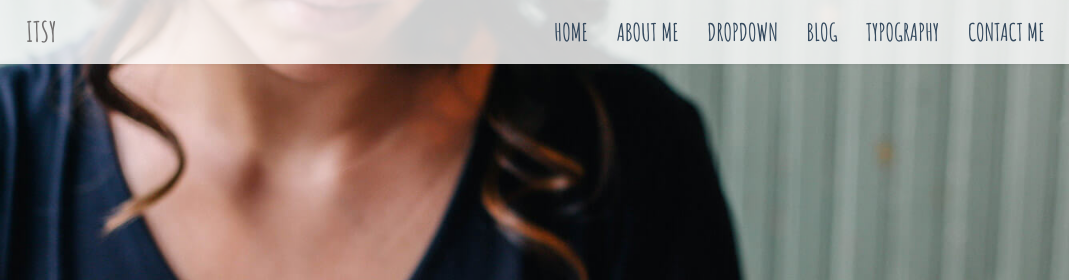
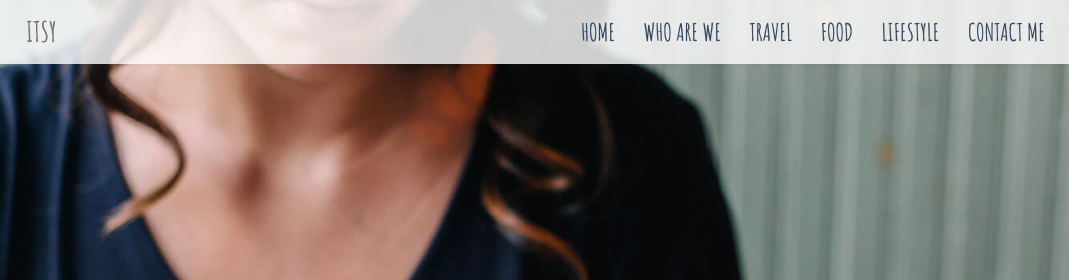
Before and after one commit to imlifeoholic/imlifeoholic.github.io, a plain HTML site: page index.html in a window 1280 px wide. Shown: the top 280 px of the page, 0-1069 px from the left. Drawn offline with Linux system fonts and the light colour scheme.

Commit message:
Changing menu options

```diff
--- a/index.html
+++ b/index.html
@@ -45,9 +45,9 @@
                         <li class="menu-item">
                             <a href="index.html">Home</a></li>
                         <li class="menu-item">
-                            <a href="about.html">About me</a></li>
+                            <a href="about.html">Who Are We</a></li>
                         <li class="menu-item">
-                            <a href="#">Dropdown</a>
+                            <a href="#">Travel</a>
                             <ul class="sub-menu">
                                 <li class="menu-item">
                                     <a href="#">Cute</a></li>
@@ -59,14 +59,14 @@
                             </ul>
                         </li>
                         <li class="menu-item">
-                            <a href="blog.html">Blog</a>
+                            <a href="blog.html">Food</a>
                             <ul class="sub-menu">
                                 <li class="menu-item">
                                     <a href="single.html">Single</a></li>
                             </ul>
                         </li>
                         <li class="menu-item">
-                            <a href="typography.html">Typography</a></li>
+                            <a href="typography.html">Lifestyle</a></li>
                         <li class="menu-item">
                             <a href="contact.html">Contact me</a></li>
                         <li class="menu-inline menu-item">
```
